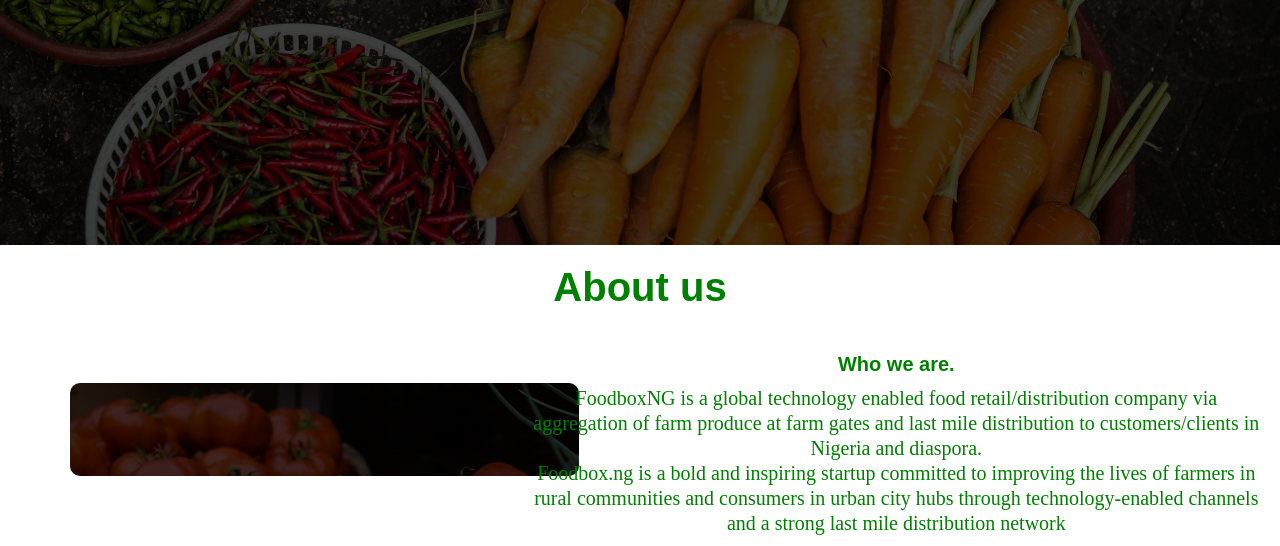
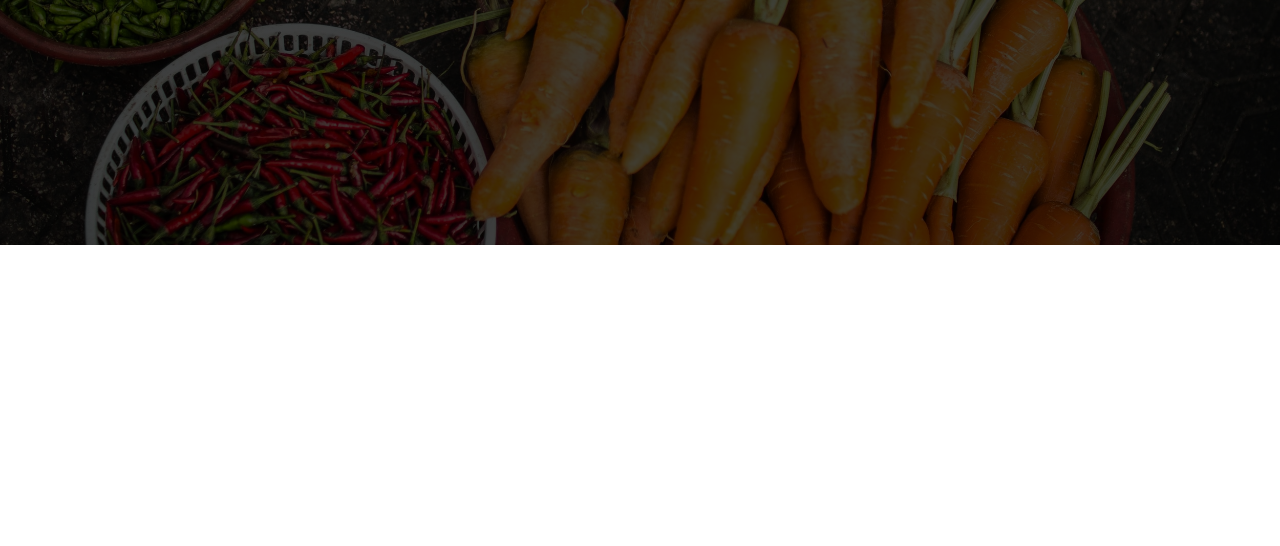
Before and after one commit to ALIMIADEWALE/foodbox, a plain HTML site: page index.html in a window 1280 px wide. Shown: the part 555-1101 px from the top of the page. After the commit the page ends 1040 px from the top, so only its background shows below. Drawn offline with Linux system fonts and the light colour scheme.

Commit message:
Update index.html

```diff
--- a/index.html
+++ b/index.html
@@ -54,24 +54,6 @@
 
     </div>
 
-    <!--About us-->
-    <div id="about">
-          <div class="one">
-              <div class="one-content">
-                  <h1>About us</h1>
-              </div>
-          </div>
-          <div class="about-img"></div>
-
-          <div class="three">
-            <div class="three-content">
-                <h2>Who we are.</h2>
-                <p>FoodboxNG is a global technology enabled food retail/distribution company via aggregation of farm produce at farm gates and last mile distribution to customers/clients in Nigeria and diaspora.
-                 <br>  Foodbox.ng is a bold and inspiring startup committed to improving the lives of farmers in rural communities and consumers in urban city hubs through technology-enabled channels and a strong last mile distribution network
-                    </p>
-            </div>
-          </div>
-    </div>
 
 </body>
 </html>
```
